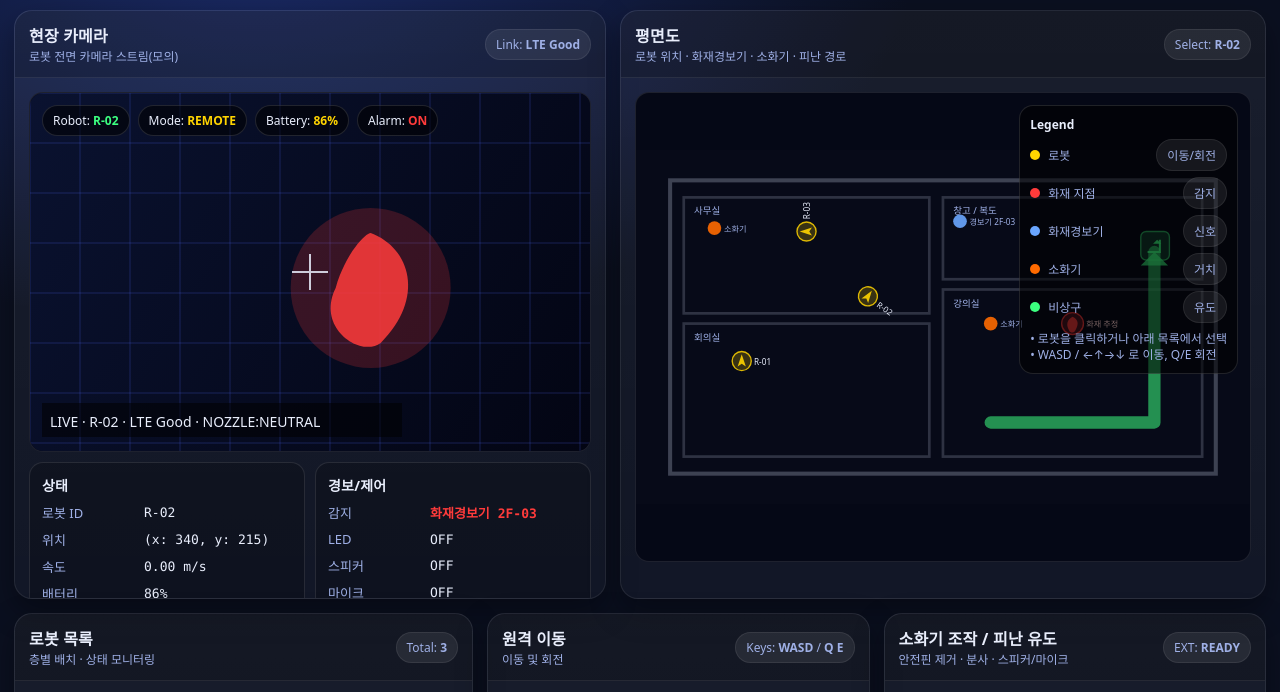
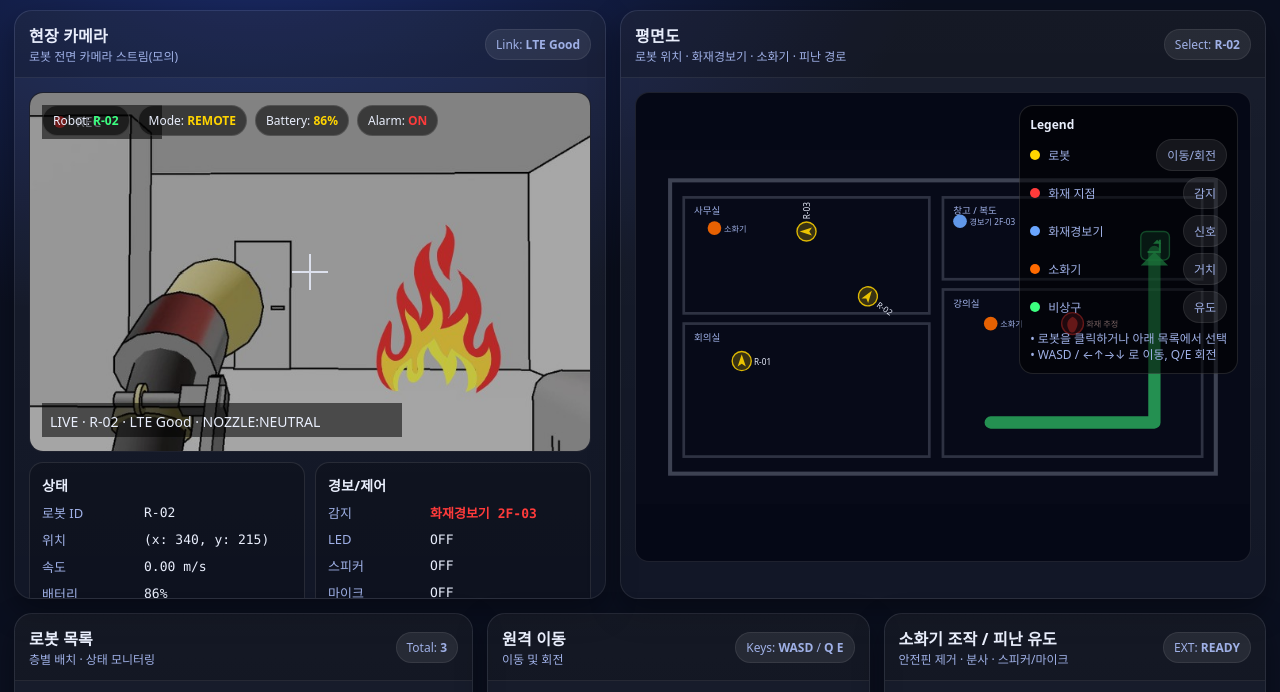
Before and after one commit to tlgn061024-lang/UI-page, a plain HTML site: page index.html in a window 1280 px wide. Shown: the part 53-745 px from the top of the page. Drawn offline with Linux system fonts and the light colour scheme.

Commit message:
index.html

```diff
--- a/index.html
+++ b/index.html
@@ -415,9 +415,7 @@
     </div>
     <div class="content">
       <div class="list" id="robotList"></div>
-      <div class="hint">
-
-      </div>
+      <div class="hint"></div>
     </div>
   </div>
 
@@ -444,9 +442,7 @@
         <button id="btnLED">LED</button>
         <button id="btnE">E 회전</button>
       </div>
-      <div class="hint">
-
-      </div>
+      <div class="hint"></div>
     </div>
   </div>
 
@@ -473,9 +469,7 @@
         <button id="btnMapMsg">지도 안내 표시</button>
         <button id="btnReset">리셋</button>
       </div>
-      <div class="hint">
-
-      </div>
+      <div class="hint"></div>
     </div>
   </div>
 </section>
@@ -557,11 +551,6 @@
   }
 
   // click robots on map
-  Object.values(groups).forEach(g=>{
-    g.addEventListener('click', ()=>{
-      const id = g.id.split('_')[1].replace('R','R-'); // not used
-    });
-  });
   gR01.addEventListener('click', ()=>selectRobot('R-01'));
   gR02.addEventListener('click', ()=>selectRobot('R-02'));
   gR03.addEventListener('click', ()=>selectRobot('R-03'));
@@ -587,13 +576,11 @@
     hudAlarm.textContent = alarmOn ? 'ON' : 'OFF';
     hudMode.textContent = 'REMOTE';
 
-    // move selected robot group visually
     robots.forEach(rr=>{
       const g = groups[rr.id];
       g.setAttribute('transform', `translate(${rr.x},${rr.y}) rotate(${rr.yaw})`);
     });
 
-    // speed mock
     st_spd.textContent = currentSpeed.toFixed(2) + ' m/s';
   }
 
@@ -601,12 +588,12 @@
   // Movement simulation
   // -----------------------
   let currentSpeed = 0;
-  const step = 8;      // move step in SVG units
-  const yawStep = 10;  // degrees
+  const step = 8;
+  const yawStep = 10;
 
   function moveForward(dir=1){
     const r = selected;
-    const rad = (r.yaw - 90) * Math.PI / 180; // arrow points up at yaw=0, so offset
+    const rad = (r.yaw - 90) * Math.PI / 180;
     r.x += Math.cos(rad) * step * dir;
     r.y += Math.sin(rad) * step * dir;
     clampToMap(r);
@@ -628,7 +615,6 @@
     syncPanels();
   }
   function spin(dir=1){
-    // same as rotate but labeled "제자리"
     rotate(dir);
   }
   function stop(){
@@ -636,7 +622,6 @@
     syncPanels();
   }
   function clampToMap(r){
-    // keep inside outer walls area roughly
     r.x = Math.max(70, Math.min(830, r.x));
     r.y = Math.max(70, Math.min(455, r.y));
   }
@@ -665,7 +650,6 @@
   document.getElementById('btnSpray').onclick = ()=>{
     sprayState = 'SPRAYING';
     syncPanels();
-    // auto stop after 2s
     setTimeout(()=>{
       sprayState = 'READY';
       syncPanels();
@@ -722,16 +706,37 @@
   });
 
   // -----------------------
-  // Camera mock renderer
+  // Camera mock renderer (IMAGE BASED)
   // -----------------------
   const cam = document.getElementById('cam');
   const ctx = cam.getContext('2d');
+
+  // ✅ 네가 첨부한 그림 파일을 같은 폴더에 저장하고 이름을 "front_cam_mock.png"로 맞춰줘
+  const camImg = new Image();
+  camImg.src = 'front_cam_mock.png';
+  let camImgReady = false;
+  camImg.onload = ()=> camImgReady = true;
+
   function resizeCam(){
-    cam.width = cam.clientWidth * devicePixelRatio;
-    cam.height = cam.clientHeight * devicePixelRatio;
+    cam.width = Math.max(1, Math.floor(cam.clientWidth * devicePixelRatio));
+    cam.height = Math.max(1, Math.floor(cam.clientHeight * devicePixelRatio));
   }
   window.addEventListener('resize', ()=>{ resizeCam(); });
   resizeCam();
+
+  // drawImage를 "카메라처럼 꽉 차게"(cover)
+  function drawCover(ctx, img, x, y, w, h){
+    const iw = img.naturalWidth || img.width;
+    const ih = img.naturalHeight || img.height;
+    if(!iw || !ih) return;
+
+    const scale = Math.max(w/iw, h/ih);
+    const nw = iw * scale;
+    const nh = ih * scale;
+    const nx = x + (w - nw) / 2;
+    const ny = y + (h - nh) / 2;
+    ctx.drawImage(img, nx, ny, nw, nh);
+  }
 
   let camMsg = '';
   let camMsgUntil = 0;
@@ -740,67 +745,81 @@
     camMsgUntil = performance.now() + 1200;
   }
 
+  function drawRecIndicator(w, h, t){
+    // 좌상단 REC ● (깜빡임)
+    const pad = 12 * devicePixelRatio;
+    const boxW = 120 * devicePixelRatio;
+    const boxH = 34 * devicePixelRatio;
+    const x = pad;
+    const y = pad;
+
+    ctx.fillStyle = 'rgba(0,0,0,.55)';
+    ctx.fillRect(x, y, boxW, boxH);
+
+    // dot blink
+    const blinkOn = (Math.floor(t / 500) % 2) === 0;
+    const dotX = x + 18 * devicePixelRatio;
+    const dotY = y + boxH / 2;
+
+    ctx.beginPath();
+    ctx.arc(dotX, dotY, 6 * devicePixelRatio, 0, Math.PI*2);
+    ctx.fillStyle = blinkOn ? 'rgba(255,59,59,.95)' : 'rgba(255,59,59,.25)';
+    ctx.fill();
+
+    ctx.fillStyle = '#e9eefc';
+    ctx.font = `${14*devicePixelRatio}px ${getComputedStyle(document.body).fontFamily}`;
+    ctx.fillText('REC', x + 34 * devicePixelRatio, y + 22 * devicePixelRatio);
+  }
+
   function drawCam(t){
     const w = cam.width, h = cam.height;
     ctx.clearRect(0,0,w,h);
 
-    // background gradient
-    const g = ctx.createLinearGradient(0,0,w,h);
-    g.addColorStop(0,'#0a1230');
-    g.addColorStop(1,'#030513');
-    ctx.fillStyle = g;
+    // 1) 배경 = 네 이미지
+    if(camImgReady){
+      drawCover(ctx, camImg, 0, 0, w, h);
+    }else{
+      ctx.fillStyle = '#050816';
+      ctx.fillRect(0,0,w,h);
+      ctx.fillStyle = '#9fb0e6';
+      ctx.font = `${14*devicePixelRatio}px ${getComputedStyle(document.body).fontFamily}`;
+      ctx.fillText('Loading camera image...', 20*devicePixelRatio, 40*devicePixelRatio);
+    }
+
+    // 2) 살짝 어둡게(카메라 느낌)
+    ctx.fillStyle = 'rgba(0,0,0,.18)';
     ctx.fillRect(0,0,w,h);
 
-    // grid
-    ctx.globalAlpha = .25;
-    ctx.strokeStyle = '#4f6cff';
-    ctx.lineWidth = 1;
-    for(let x=0; x<w; x+=50){
-      ctx.beginPath(); ctx.moveTo(x,0); ctx.lineTo(x,h); ctx.stroke();
-    }
-    for(let y=0; y<h; y+=50){
-      ctx.beginPath(); ctx.moveTo(0,y); ctx.lineTo(w,y); ctx.stroke();
-    }
-    ctx.globalAlpha = 1;
+    // 3) REC 표시
+    drawRecIndicator(w, h, t);
 
-    // fake scene: flame blob
-    const fx = w*0.62 + Math.sin(t/500)*12;
-    const fy = h*0.54 + Math.cos(t/650)*10;
-
-    ctx.fillStyle = 'rgba(255,59,59,.20)';
+    // 4) crosshair
+    ctx.strokeStyle = 'rgba(233,238,252,.85)';
+    ctx.lineWidth = 2 * devicePixelRatio;
     ctx.beginPath();
-    ctx.arc(fx, fy, 80, 0, Math.PI*2);
-    ctx.fill();
-
-    ctx.fillStyle = 'rgba(255,59,59,.85)';
-    ctx.beginPath();
-    ctx.moveTo(fx, fy-55);
-    ctx.bezierCurveTo(fx+40, fy-40, fx+55, fy+10, fx+10, fy+55);
-    ctx.bezierCurveTo(fx-10, fy+70, fx-55, fy+40, fx-35, fy+0);
-    ctx.bezierCurveTo(fx-25, fy-35, fx-5, fy-55, fx, fy-55);
-    ctx.fill();
-
-    // crosshair
-    ctx.strokeStyle = 'rgba(233,238,252,.85)';
-    ctx.lineWidth = 2;
-    ctx.beginPath();
-    ctx.moveTo(w/2-18,h/2); ctx.lineTo(w/2+18,h/2);
-    ctx.moveTo(w/2,h/2-18); ctx.lineTo(w/2,h/2+18);
+    ctx.moveTo(w/2-18*devicePixelRatio,h/2); ctx.lineTo(w/2+18*devicePixelRatio,h/2);
+    ctx.moveTo(w/2,h/2-18*devicePixelRatio); ctx.lineTo(w/2,h/2+18*devicePixelRatio);
     ctx.stroke();
 
-    // overlay info
+    // 5) 하단 LIVE 바
     ctx.fillStyle = 'rgba(0,0,0,.55)';
-    ctx.fillRect(12, h-48, 360, 34);
+    ctx.fillRect(12*devicePixelRatio, h-48*devicePixelRatio, 360*devicePixelRatio, 34*devicePixelRatio);
+
     ctx.fillStyle = '#e9eefc';
     ctx.font = `${14*devicePixelRatio}px ${getComputedStyle(document.body).fontFamily}`;
-    ctx.fillText(`LIVE · ${selected.id} · ${selected.link} · NOZZLE:${nozzleTilt===1?'UP':nozzleTilt===-1?'DOWN':'NEUTRAL'}`, 20, h-24);
+    ctx.fillText(
+      `LIVE · ${selected.id} · ${selected.link} · NOZZLE:${nozzleTilt===1?'UP':nozzleTilt===-1?'DOWN':'NEUTRAL'}`,
+      20*devicePixelRatio,
+      h-24*devicePixelRatio
+    );
 
+    // 6) 메시지 팝업
     if(performance.now() < camMsgUntil){
       ctx.fillStyle = 'rgba(0,0,0,.65)';
-      ctx.fillRect(12, 62, 420, 34);
+      ctx.fillRect(12*devicePixelRatio, 62*devicePixelRatio, 420*devicePixelRatio, 34*devicePixelRatio);
       ctx.fillStyle = '#ffd400';
       ctx.font = `${14*devicePixelRatio}px ${getComputedStyle(document.body).fontFamily}`;
-      ctx.fillText(camMsg, 20, 86);
+      ctx.fillText(camMsg, 20*devicePixelRatio, 86*devicePixelRatio);
     }
 
     requestAnimationFrame(drawCam);
```
